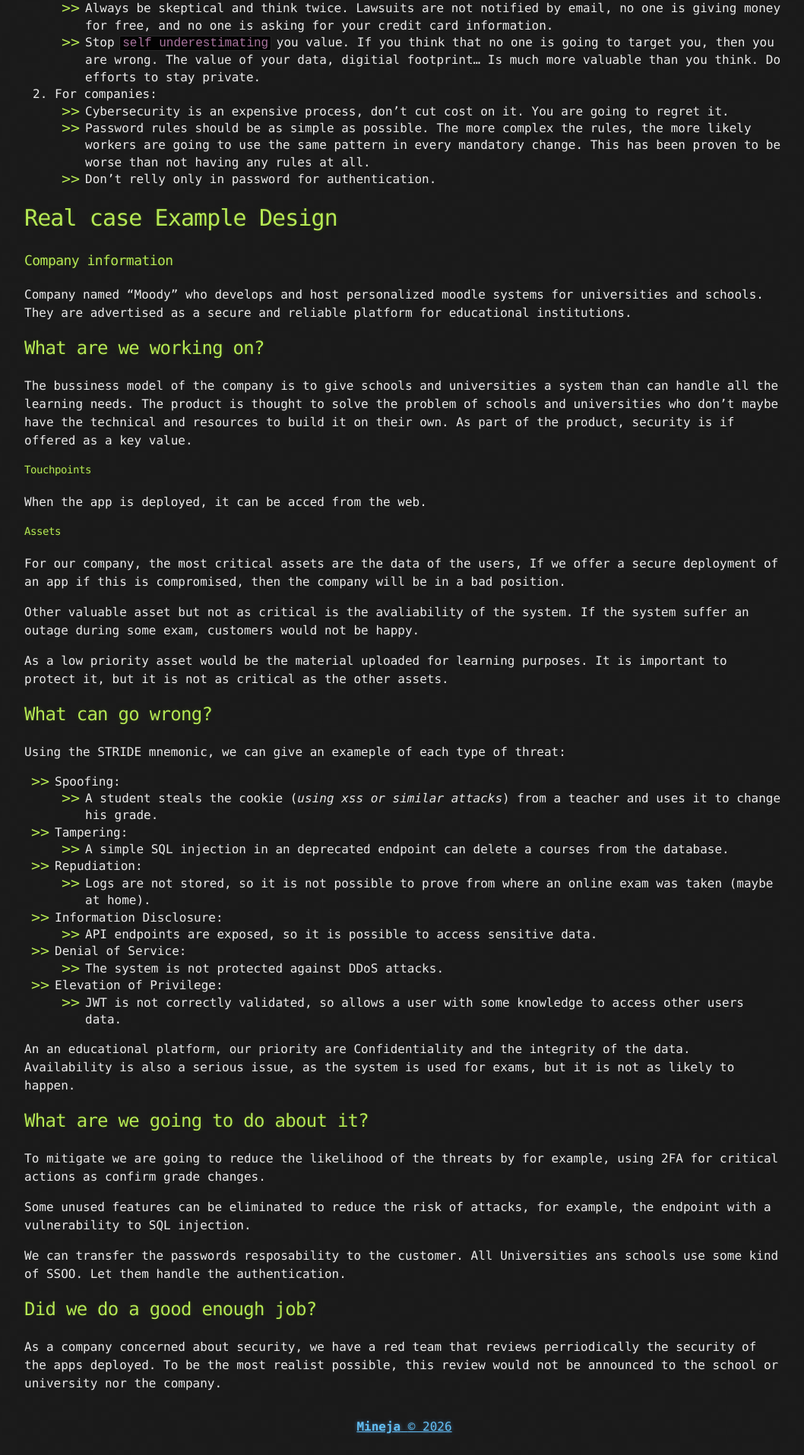
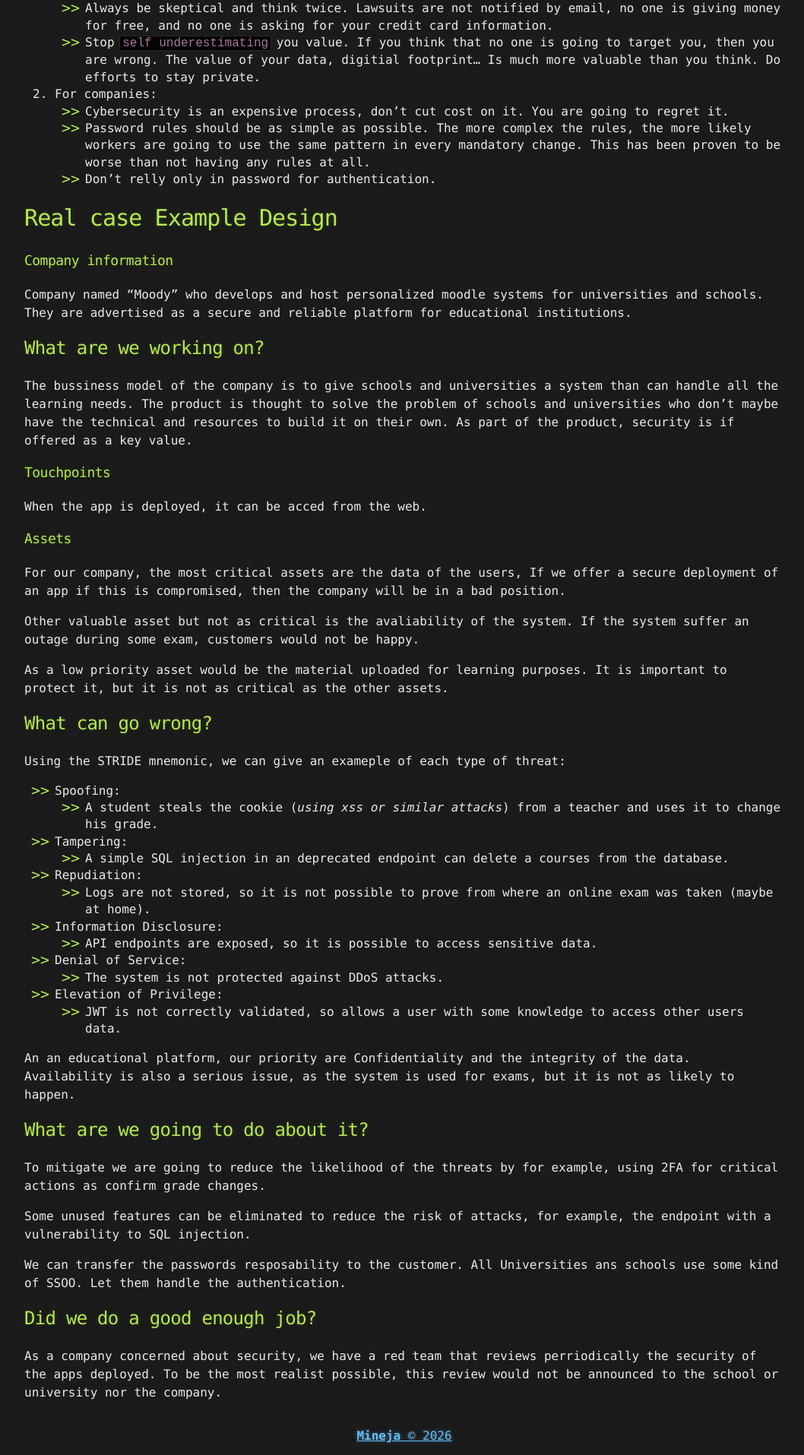
Before and after one commit to Mineja2017/security-information.mineja2017.github.io, a Jekyll site: the page built from _posts/2026-01-20-h1.md, in a window 1280 px wide. Shown: the part 1704-3619 px from the top of the page at 76% size, without its empty margins (108-1166 px from the left). Built offline with Jekyll 4.4.1, drawn with Linux system fonts in a browser that asks for light colours.

Commit message:
fix h1 task headings

```diff
--- a/_posts/2026-01-20-h1.md
+++ b/_posts/2026-01-20-h1.md
@@ -75,11 +75,11 @@ Company named "Moody" who develops and host personalized moodle systems for univ
 The bussiness model of the company is to give schools and universities a system than can handle all the learning needs. The product is thought to solve the problem of schools and universities who don't maybe have the technical and resources to build it on their own.
 As part of the product, security is if offered as a key value.
 
-#### Touchpoints
+### Touchpoints
 
 When the app is deployed, it can be acced from the web.
 
-#### Assets
+### Assets
 
 For our company, the most critical assets are the data of the users, If we offer a secure deployment of an app if this is compromised, then the company will be in a bad position.
 
```
